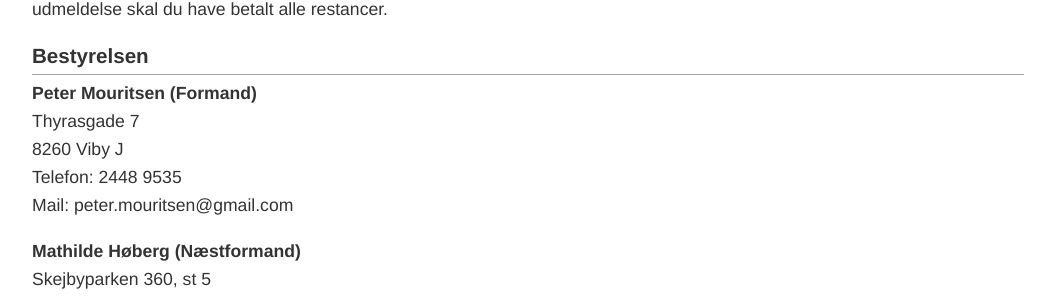
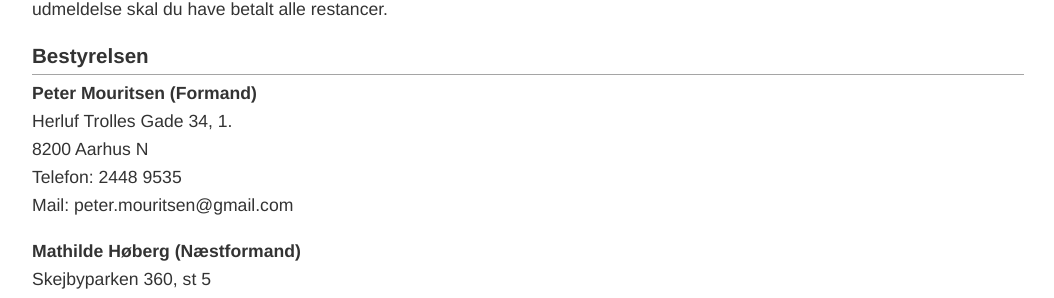
Before and after one commit to guldhorn/historisk-samfund, a Jekyll site: the page built from foreningen.md, in a window 1280 px wide and 900 px high, scrolled down 419 px. Shown: the part 149-447 px from the top of the window, without its empty margins (112-1166 px from the left). Built offline with Jekyll 4.4.1, drawn with Linux system fonts in a browser that asks for light colours.

Commit message:
Update foreningen.md

```diff
--- a/foreningen.md
+++ b/foreningen.md
@@ -20,8 +20,8 @@ Medlemskabet kan betales ved en bankoverførsel eller ved betaling via MobilePay
 
 ### Bestyrelsen
 **Peter Mouritsen (Formand)**<br>
-Thyrasgade 7<br>
-8260 Viby J<br>
+Herluf Trolles Gade 34, 1.<br>
+8200 Aarhus N<br>
 Telefon: 2448 9535<br>
 Mail: peter.mouritsen@gmail.com
 
```
